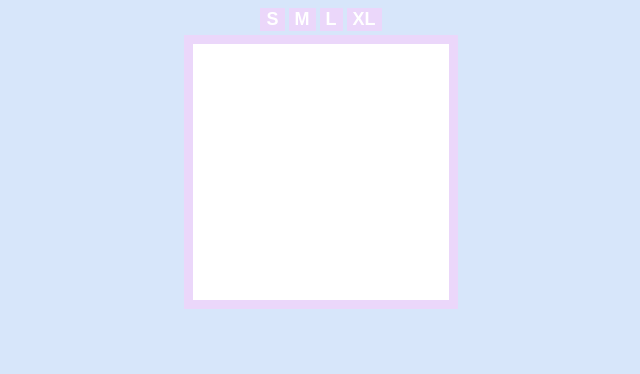
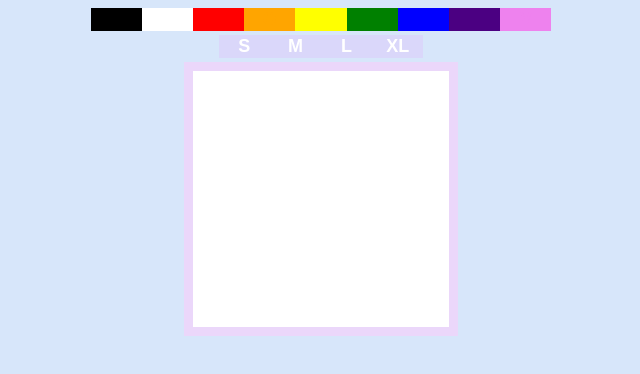
Before and after one commit to iuhmirza/odin-etch-a-sketch, a plain HTML site: page index.html in a window 1280 px wide. Shown: the whole page, without its empty margins (319-959 px from the left). Drawn offline with Linux system fonts and the light colour scheme.

Commit message:
Add colors

```diff
--- a/index.html
+++ b/index.html
@@ -9,11 +9,25 @@
     <title>Etch-a-Sketch</title>
 </head>
 <body class="flex column center gap">
-    <div>
-        <button onclick="generateGrid(16)" class="button">S</button>
-        <button onclick="generateGrid(32)" class="button">M</button>
-        <button onclick="generateGrid(64)" class="button">L</button>
-        <button onclick="generateGrid(128)" class="button">XL</button>
+    <div class="flex column center gap">
+        <div class = "flex">
+            <button onclick="changeColor('black')" class="button black">B</button>
+            <button onclick="changeColor('white')" class="button white">W</button>
+            <button onclick="changeColor('red')" class="button red">R</button>
+            <button onclick="changeColor('orange')" class="button orange">O</button>
+            <button onclick="changeColor('yellow')" class="button yellow">Y</button>
+            <button onclick="changeColor('green')" class="button green">G</button>
+            <button onclick="changeColor('blue')" class="button blue">B</button>
+            <button onclick="changeColor('indigo')" class="button indigo">I</button>
+            <button onclick="changeColor('violet')" class="button violet">V</button>
+        </div>
+        <div class = "flex">
+            <button onclick="generateGrid(16)" class="button">S</button>
+            <button onclick="generateGrid(32)" class="button">M</button>
+            <button onclick="generateGrid(64)" class="button">L</button>
+            <button onclick="generateGrid(128)" class="button">XL</button>
+        </div>
+
     </div>
     <div class="flex container row">
     </div>
--- a/scripts.js
+++ b/scripts.js
@@ -17,17 +17,23 @@ function generateGrid(gridSize = 64) {
         container.appendChild(columns)
     }
 
-    const pixel = document.querySelectorAll('.pixel')
-    pixel.forEach(item => {
-        item.addEventListener('mouseover', () => {
-            item.classList.add('painted')
-        })
-        item.addEventListener('touchstart', () => {
-            item.classList.add('painted')
-        })
-    })
+
 
 
 }
 
+function changeColor(color) {
+    const pixel = document.querySelectorAll('.pixel')
+    pixel.forEach(item => {
+        item.addEventListener('mouseover', () => {
+            item.className = 'pixel'
+            item.classList.add(color)
+        }, {once: true})
+        item.addEventListener('touch', () => {
+            item.className = 'pixel'
+            item.classList.add(color)
+        }, {once: true})
+    })
+}
+
 generateGrid()
--- a/styles.css
+++ b/styles.css
@@ -10,6 +10,9 @@ body {
     display: flex;
 }
 
+.space-between {
+    justify-content: space-between;
+}
 .container {
     justify-content: center;
     border: 9px #EBD7FA solid;
@@ -34,10 +37,6 @@ body {
     width: 4px;
 }
 
-.pixel:hover {
-    background-color: black;
-}
-
 .painted {
     background-color: black;
 }
@@ -47,17 +46,63 @@ body {
 }
 
 .button {
-    background-color: #EBD7FA;
+    background-color: #DAD7FA;
     border: none;
     color: white;
     font-weight: bold;
     font-size: large;
+    width: 4vw;
 }
 
 .button:hover {
-    background-color: #FAD7F8;
+    background-color: #D7F8FA;
 }
 
 .button:active {
-    background-color: #EBD7FA;
+    background-color: #DAD7FA;
 }
+
+.red {
+    color:red;
+    background-color: red;
+}
+
+.orange {
+    color: orange;
+    background-color: orange;
+}
+
+.yellow {
+    color: yellow;
+    background-color: yellow;
+}
+
+.green {
+    color: green;
+    background-color: green;
+}
+
+.blue {
+    color:blue;
+    background-color: blue;
+}
+
+.indigo {
+    color: indigo;
+    background-color: indigo;
+}
+
+.violet {
+    color: violet;
+    background-color: violet;
+}
+
+.black {
+    color: black;
+    background-color: black;
+}
+
+.white {
+    color: white;
+    background-color: white;
+}
```
